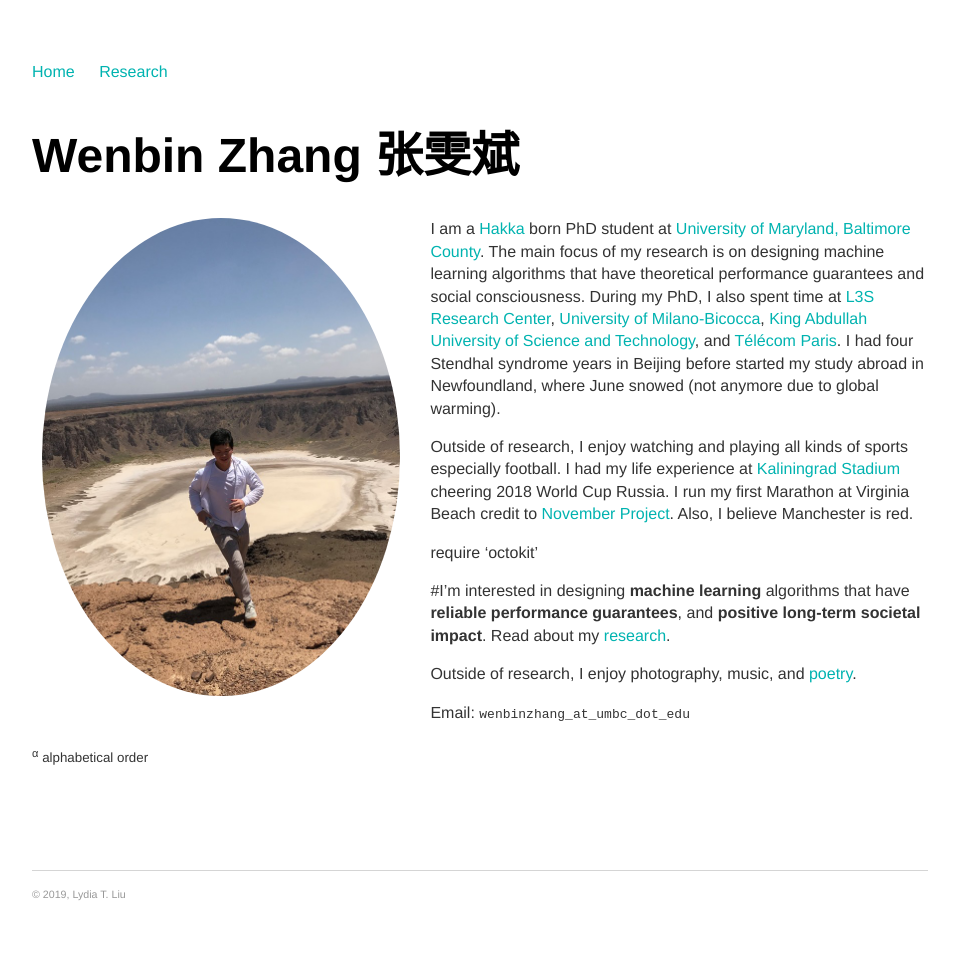
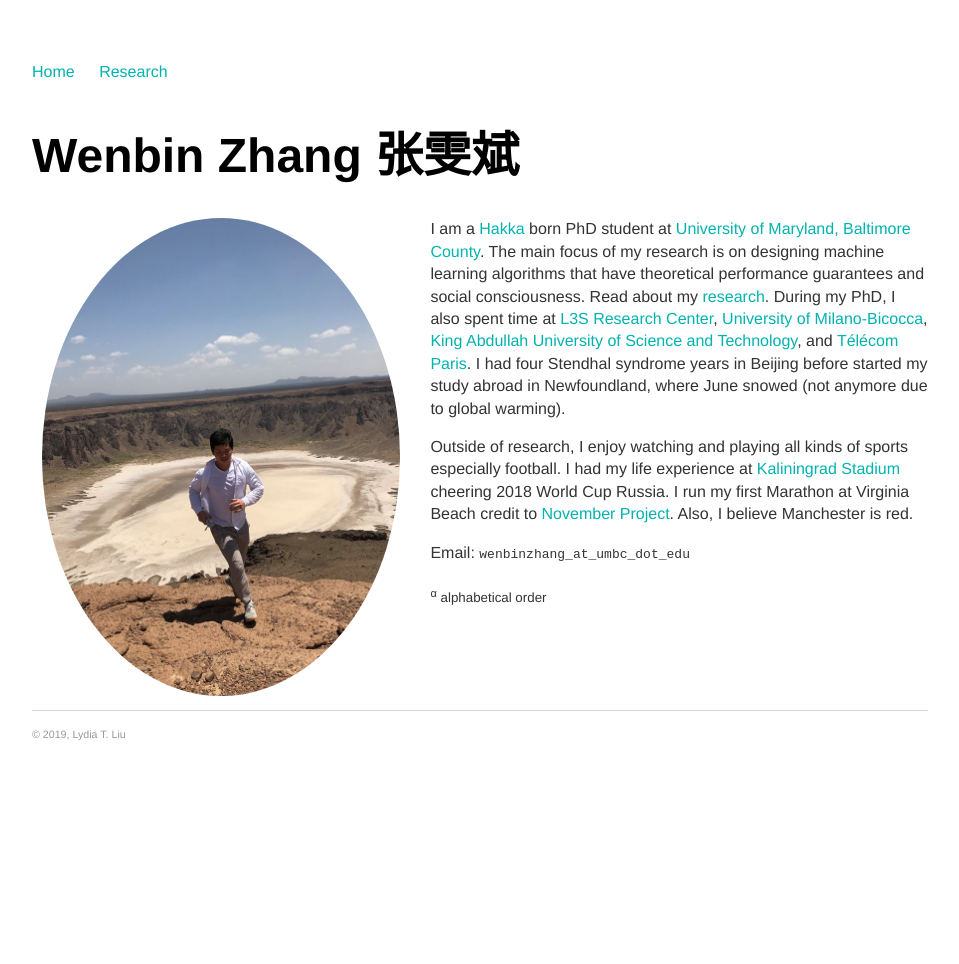
Before and after one commit to vanbanTruong/vanbanTruong.github.io, a Jekyll site: the page built from index.md, in a window 1280 px wide. Shown: the whole page, without its empty margins (160-1119 px from the left). Built offline with Jekyll 4.4.1, drawn with Linux system fonts in a browser that asks for light colours; after the commit the page ends 900 px from its top, so only the background shows below that.

Commit message:
Update index.md

```diff
--- a/index.md
+++ b/index.md
@@ -8,15 +8,12 @@ title: Wenbin Zhang | 张雯斌
 
 <img src="img/taif.jpg" alt="Photo" class="leftside_image">
 
-I am a [Hakka](https://en.wikipedia.org/wiki/Hakka_people) born PhD student at [University of Maryland, Baltimore County](https://www.umbc.edu/). The main focus of my research is on designing machine learning algorithms that have theoretical performance guarantees and social consciousness. During my PhD, I also spent time at [L3S Research Center](https://www.l3s.de/de), [University of Milano-Bicocca](https://www.unimib.it/), [King Abdullah University of Science and Technology](https://www.kaust.edu.sa/en), and [Télécom Paris](https://dig.telecom-paristech.fr/blog/). I had four Stendhal syndrome years in Beijing before started my study abroad in Newfoundland, where June snowed (not anymore due to global warming).
+I am a [Hakka](https://en.wikipedia.org/wiki/Hakka_people) born PhD student at [University of Maryland, Baltimore County](https://www.umbc.edu/). The main focus of my research is on designing machine learning algorithms that have theoretical performance guarantees and social consciousness. Read about my [research](/projects). During my PhD, I also spent time at [L3S Research Center](https://www.l3s.de/de), [University of Milano-Bicocca](https://www.unimib.it/), [King Abdullah University of Science and Technology](https://www.kaust.edu.sa/en), and [Télécom Paris](https://dig.telecom-paristech.fr/blog/). I had four Stendhal syndrome years in Beijing before started my study abroad in Newfoundland, where June snowed (not anymore due to global warming).
 
 Outside of research, I enjoy watching and playing all kinds of sports especially football. I had my life experience at [Kaliningrad Stadium](https://en.wikipedia.org/wiki/Kaliningrad_Stadium) cheering 2018 World Cup Russia. I run my first Marathon at Virginia Beach credit to [November Project](https://november-project.com/baltimore-md/). Also, I believe Manchester is red.
 
-require 'octokit'
 
-#I'm interested in designing **machine learning** algorithms that have **reliable performance guarantees**, and **positive long-term societal impact**. Read about my [research](/projects).
 
-Outside of research, I enjoy photography, music, and <a href="/writing">poetry</a>.
 
 Email: `wenbinzhang_at_umbc_dot_edu`
 
```
